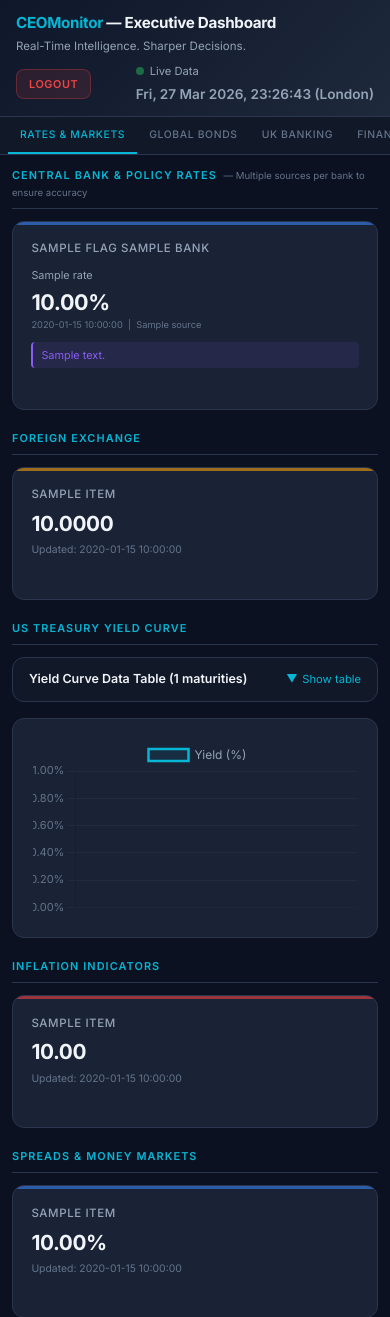
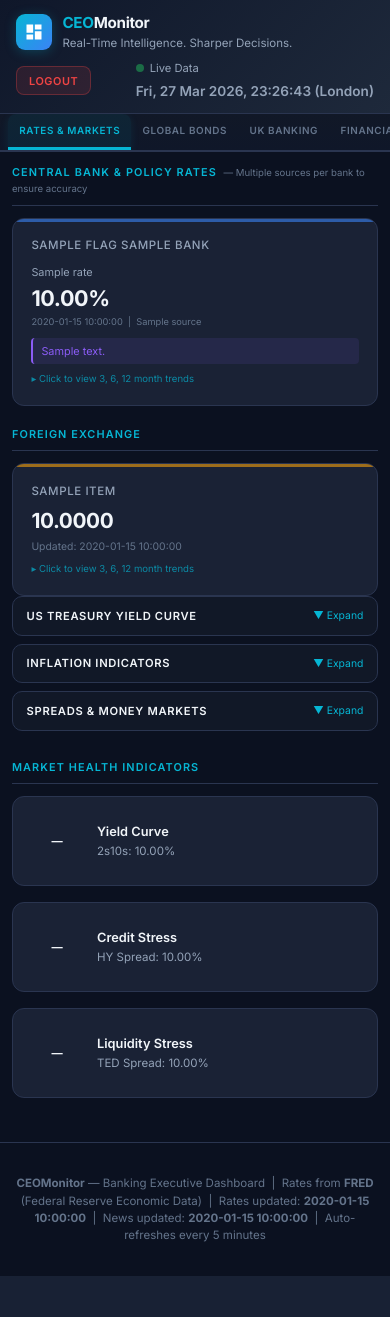
Before and after one commit to naveedk2535-tech/CEOMonitor, a Flask app: template templates/dashboard.html in a window 390 px wide. Shown: the top 1317 px of the page. After the commit the page ends 1276 px from the top, so only its background shows below. Run offline with Flask 3, Linux system fonts and the light colour scheme; the template is opened without the code that fills it: most values are stand-ins (such as "Sample title", 1, 10 or a date in 2020).

Commit message:
UI overhaul: news tabs, mobile collapsible sections, nav tabs, logo polish
- Financial News: UK & Global as sub-tabs (not side-by-side)
- UK Finance feeds now use Google News RSS (works on PythonAnywhere)
- Nav tabs: more pronounced with background, shadow, rounded corners
- Click-hint always visible (not hover-only), with arrow icon
- Mobile: Treasury/Inflation/Spreads are collapsible sections
- Mobile: better compact layout for header, cards, tabs
- Logo: icon + tagline + "Executive Financial Command Centre" subtitle
- Login: faster ticker, italic tagline, professional subtitle

Co-Authored-By: Claude Opus 4.6 (1M context) <noreply@anthropic.com>

```diff
--- a/app.py
+++ b/app.py
@@ -195,18 +195,18 @@ ALL_SERIES["ECB_MLF"] = "ECB Marginal Lending Rate"
 # ---------------------------------------------------------------------------
 NEWS_FEEDS = {
     "uk_finance": [
+        {"name": "Google News — UK Finance", "url": "https://news.google.com/rss/search?q=UK+finance+economy+banking+interest+rates&hl=en-GB&gl=GB&ceid=GB:en", "icon": "🇬🇧"},
+        {"name": "Google News — UK Economy", "url": "https://news.google.com/rss/search?q=UK+economy+inflation+Bank+of+England&hl=en-GB&gl=GB&ceid=GB:en", "icon": "📊"},
         {"name": "BBC — Business", "url": "http://feeds.bbci.co.uk/news/business/rss.xml", "icon": "📰"},
-        {"name": "The Guardian — Business", "url": "https://www.theguardian.com/uk/business/rss", "icon": "📊"},
-        {"name": "BBC — Economy", "url": "http://feeds.bbci.co.uk/news/business/economy/rss.xml", "icon": "📉"},
     ],
     "central_banking": [
         {"name": "Bank of England — News", "url": "https://www.bankofengland.co.uk/rss/news", "icon": "🏛️"},
         {"name": "FCA — News", "url": "https://www.fca.org.uk/news/rss.xml", "icon": "⚖️"},
     ],
     "global_markets": [
+        {"name": "Google News — Global Markets", "url": "https://news.google.com/rss/search?q=global+markets+stocks+bonds+finance&hl=en-GB&gl=GB&ceid=GB:en", "icon": "🌍"},
+        {"name": "Google News — Central Banks", "url": "https://news.google.com/rss/search?q=Federal+Reserve+ECB+central+bank+interest+rate&hl=en-GB&gl=GB&ceid=GB:en", "icon": "🏛️"},
         {"name": "CNBC — Finance", "url": "https://search.cnbc.com/rs/search/combinedcms/view.xml?partnerId=wrss01&id=10000664", "icon": "📈"},
-        {"name": "Bloomberg — Markets", "url": "https://feeds.bloomberg.com/markets/news.rss", "icon": "💹"},
-        {"name": "Google News — Banking", "url": "https://news.google.com/rss/search?q=banking+finance+interest+rates&hl=en-GB&gl=GB&ceid=GB:en", "icon": "🔍"},
     ],
 }
 
--- a/templates/dashboard.html
+++ b/templates/dashboard.html
@@ -70,18 +70,28 @@
 
         /* NAV TABS */
         .nav-tabs {
-            background: var(--bg-secondary);
-            border-bottom: 1px solid var(--border);
+            background: linear-gradient(180deg, #111827 0%, #0f1729 100%);
+            border-bottom: 2px solid var(--border);
             display: flex; overflow-x: auto; padding: 0 2rem;
+            gap: 0.25rem;
         }
         .nav-tab {
-            padding: 0.75rem 1.25rem; font-size: 0.78rem; font-weight: 500;
+            padding: 0.85rem 1.4rem; font-size: 0.82rem; font-weight: 600;
             color: var(--text-muted); text-transform: uppercase; letter-spacing: 0.06em;
-            cursor: pointer; border-bottom: 2px solid transparent;
-            white-space: nowrap; transition: color 0.2s, border-color 0.2s;
+            cursor: pointer; border-bottom: 3px solid transparent;
+            white-space: nowrap; transition: all 0.2s;
+            border-radius: 8px 8px 0 0;
         }
-        .nav-tab:hover { color: var(--text-primary); }
-        .nav-tab.active { color: var(--accent-cyan); border-bottom-color: var(--accent-cyan); }
+        .nav-tab:hover {
+            color: var(--text-primary);
+            background: rgba(6,182,212,0.05);
+        }
+        .nav-tab.active {
+            color: var(--accent-cyan);
+            border-bottom-color: var(--accent-cyan);
+            background: rgba(6,182,212,0.08);
+            box-shadow: 0 2px 8px rgba(6,182,212,0.1);
+        }
 
         .tab-content { display: none; }
         .tab-content.active { display: block; }
@@ -147,7 +157,7 @@
         }
         .card .click-hint {
             font-size: 0.6rem; color: var(--accent-cyan); margin-top: 0.5rem;
-            opacity: 0; transition: opacity 0.2s;
+            opacity: 0.7; transition: opacity 0.2s;
         }
         .card:hover .click-hint { opacity: 1; }
 
@@ -390,6 +400,30 @@
             border-top: 1px solid var(--border); margin-top: 2rem;
         }
 
+        /* Mobile collapsible sections (treasury, inflation, spreads) */
+        .mobile-collapse-header {
+            display: none;
+        }
+
+        /* News sub-tabs */
+        .news-subtabs {
+            display: flex; gap: 0.5rem; margin-bottom: 1rem;
+        }
+        .news-subtab {
+            padding: 0.5rem 1.2rem; border-radius: 8px;
+            background: var(--bg-card); border: 1px solid var(--border);
+            color: var(--text-secondary); font-size: 0.75rem; font-weight: 600;
+            cursor: pointer; transition: all 0.2s; text-transform: uppercase;
+            letter-spacing: 0.04em;
+        }
+        .news-subtab:hover { border-color: var(--accent-cyan); color: var(--text-primary); }
+        .news-subtab.active {
+            background: rgba(6,182,212,0.12); border-color: var(--accent-cyan);
+            color: var(--accent-cyan);
+        }
+        .news-panel { display: none; }
+        .news-panel.active { display: block; }
+
         @media (max-width: 768px) {
             .header {
                 padding: 0.75rem 1rem;
@@ -414,11 +448,34 @@
             .card-grid-wide { grid-template-columns: 1fr; }
             .chart-container { height: 220px; }
             .nav-tabs { padding: 0 0.5rem; gap: 0; }
-            .nav-tab { padding: 0.6rem 0.75rem; font-size: 0.65rem; }
+            .nav-tab { padding: 0.55rem 0.7rem; font-size: 0.62rem; font-weight: 600; }
             .modal { width: 96%; max-height: 90vh; }
             .two-col { grid-template-columns: 1fr; gap: 1rem; }
             .quick-links { grid-template-columns: 1fr; }
             .section-title { font-size: 0.68rem; margin: 1.25rem 0 0.75rem; }
+
+            /* Mobile collapsible sections */
+            .mobile-collapse-header {
+                display: flex; align-items: center; justify-content: space-between;
+                cursor: pointer; padding: 0.65rem 0.85rem;
+                background: var(--bg-secondary); border: 1px solid var(--border);
+                border-radius: 10px; margin-bottom: 0.5rem;
+            }
+            .mobile-collapse-header .mc-label {
+                font-size: 0.7rem; font-weight: 600; color: var(--text-primary);
+                text-transform: uppercase; letter-spacing: 0.06em;
+            }
+            .mobile-collapse-header .mc-toggle {
+                font-size: 0.65rem; color: var(--accent-cyan);
+            }
+            .mobile-collapse-body {
+                max-height: 0; overflow: hidden;
+                transition: max-height 0.4s ease;
+            }
+            .mobile-collapse-body.mc-open { max-height: 2000px; }
+
+            /* Hide desktop section titles for collapsible sections */
+            .mobile-hide-title { display: none; }
         }
 
         @media (max-width: 420px) {
@@ -432,8 +489,15 @@
 <!-- HEADER -->
 <header class="header">
     <div class="header-left">
-        <h1><span>CEOMonitor</span> — Executive Dashboard</h1>
+        <div style="display:flex; align-items:center; gap:0.65rem;">
+            <div style="width:36px; height:36px; background:linear-gradient(135deg,#06b6d4,#3b82f6); border-radius:9px; display:flex; align-items:center; justify-content:center; box-shadow:0 2px 12px rgba(6,182,212,0.25); flex-shrink:0;">
+                <svg width="20" height="20" viewBox="0 0 24 24" fill="white" xmlns="http://www.w3.org/2000/svg"><path d="M3 13h8V3H3v10zm0 8h8v-6H3v6zm10 0h8V11h-8v10zm0-18v6h8V3h-8z"/></svg>
+            </div>
+            <div>
+                <h1><span>CEO</span>Monitor</h1>
                 <div class="subtitle">Real-Time Intelligence. Sharper Decisions.</div>
+            </div>
+        </div>
     </div>
     <div class="header-right">
         <div class="header-clock">
@@ -500,7 +564,7 @@
             </div>
             {% endif %}
 
-            <div class="click-hint">Click for 3, 6, 12 month history</div>
+            <div class="click-hint">&#9656; Click to view 3, 6, 12 month trends</div>
         </div>
         {% endfor %}
     </div>
@@ -522,13 +586,18 @@
                 <div class="value na">N/A</div>
             {% endif %}
             <div class="date">Updated: {{ item.date or '—' }}</div>
-            <div class="click-hint">Click for 3, 6, 12 month history</div>
+            <div class="click-hint">&#9656; Click to view 3, 6, 12 month trends</div>
         </div>
         {% endfor %}
     </div>
 
-    <!-- US Treasury Yield Curve — COLLAPSIBLE TABLE -->
-    <div class="section-title">US Treasury Yield Curve</div>
+    <!-- US Treasury Yield Curve — COLLAPSIBLE TABLE (mobile-collapsible wrapper) -->
+    <div class="mobile-collapse-header" onclick="toggleMobileCollapse('mc-treasury')">
+        <span class="mc-label">US Treasury Yield Curve</span>
+        <span class="mc-toggle">&#9660; Expand</span>
+    </div>
+    <div class="section-title mobile-hide-title">US Treasury Yield Curve</div>
+    <div class="mobile-collapse-body mc-open" id="mc-treasury">
     <div class="collapsible-header" id="yc-toggle" onclick="toggleCollapsible('yc')">
         <span class="ch-label">Yield Curve Data Table ({{ grouped.us_treasuries | length }} maturities)</span>
         <span class="ch-toggle"><span class="ch-arrow" id="yc-arrow">&#9660;</span> Show table</span>
@@ -561,8 +630,15 @@
         <canvas id="yieldCurveChart"></canvas>
     </div>
 
-    <!-- Inflation -->
-    <div class="section-title">Inflation Indicators</div>
+    </div><!-- /mc-treasury -->
+
+    <!-- Inflation (mobile-collapsible) -->
+    <div class="mobile-collapse-header" onclick="toggleMobileCollapse('mc-inflation')">
+        <span class="mc-label">Inflation Indicators</span>
+        <span class="mc-toggle">&#9660; Expand</span>
+    </div>
+    <div class="section-title mobile-hide-title">Inflation Indicators</div>
+    <div class="mobile-collapse-body mc-open" id="mc-inflation">
     <div class="card-grid">
         {% for item in grouped.inflation %}
         <div class="card accent-red" onclick="openHistory('{{ item.id }}', '{{ item.label }}')">
@@ -578,13 +654,20 @@
                 <div class="value na">N/A</div>
             {% endif %}
             <div class="date">Updated: {{ item.date or '—' }}</div>
-            <div class="click-hint">Click for 3, 6, 12 month history</div>
+            <div class="click-hint">&#9656; Click to view 3, 6, 12 month trends</div>
         </div>
         {% endfor %}
     </div>
 
-    <!-- Spreads & Money Markets -->
-    <div class="section-title">Spreads &amp; Money Markets</div>
+    </div><!-- /mc-inflation -->
+
+    <!-- Spreads & Money Markets (mobile-collapsible) -->
+    <div class="mobile-collapse-header" onclick="toggleMobileCollapse('mc-spreads')">
+        <span class="mc-label">Spreads &amp; Money Markets</span>
+        <span class="mc-toggle">&#9660; Expand</span>
+    </div>
+    <div class="section-title mobile-hide-title">Spreads &amp; Money Markets</div>
+    <div class="mobile-collapse-body mc-open" id="mc-spreads">
     <div class="card-grid card-grid-wide">
         {% for item in grouped.spreads %}
         <div class="card" onclick="openHistory('{{ item.id }}', '{{ item.label }}')">
@@ -603,10 +686,12 @@
                 <div class="value na">N/A</div>
             {% endif %}
             <div class="date">Updated: {{ item.date or '—' }}</div>
-            <div class="click-hint">Click for 3, 6, 12 month history</div>
+            <div class="click-hint">&#9656; Click to view 3, 6, 12 month trends</div>
         </div>
         {% endfor %}
     </div>
+
+    </div><!-- /mc-spreads -->
 
     <!-- Market Health -->
     <div class="section-title">Market Health Indicators</div>
@@ -730,7 +815,7 @@
                 <div class="value na">N/A</div>
             {% endif %}
             <div class="date">Updated: {{ item.date or '—' }}</div>
-            <div class="click-hint">Click for 3, 6, 12 month history</div>
+            <div class="click-hint">&#9656; Click to view 3, 6, 12 month trends</div>
         </div>
         {% endfor %}
     </div>
@@ -778,29 +863,18 @@
 <!-- TAB 4: FINANCIAL NEWS                                              -->
 <!-- ================================================================== -->
 <div class="tab-content" id="tab-news">
-    <div class="two-col">
-        <div>
-            <div class="section-title">UK &amp; European Finance</div>
-            <div class="news-feed">
-                {% if news.get('uk_finance') %}
-                    {% for item in news.uk_finance[:10] %}
-                    <div class="news-item">
-                        <div class="news-source">{{ item.icon }} {{ item.source }}</div>
-                        <div class="news-title"><a href="{{ item.link }}" target="_blank">{{ item.title }}</a></div>
-                        {% if item.summary %}<div class="news-summary">{{ item.summary }}</div>{% endif %}
-                        {% if item.date %}<div class="news-date">{{ item.date }}</div>{% endif %}
+
+    <!-- News sub-tabs -->
+    <div class="news-subtabs">
+        <div class="news-subtab active" data-newstab="global" onclick="switchNewsTab('global')">Global Markets</div>
+        <div class="news-subtab" data-newstab="uk" onclick="switchNewsTab('uk')">UK &amp; Europe</div>
     </div>
-                    {% endfor %}
-                {% else %}
-                    <div class="empty-state">Loading UK finance news...</div>
-                {% endif %}
-            </div>
-        </div>
-        <div>
-            <div class="section-title">Global Markets</div>
+
+    <!-- Global Markets Panel -->
+    <div class="news-panel active" id="newspanel-global">
         <div class="news-feed">
             {% if news.get('global_markets') %}
-                    {% for item in news.global_markets[:10] %}
+                {% for item in news.global_markets[:15] %}
                 <div class="news-item">
                     <div class="news-source">{{ item.icon }} {{ item.source }}</div>
                     <div class="news-title"><a href="{{ item.link }}" target="_blank">{{ item.title }}</a></div>
@@ -812,6 +886,23 @@
                 <div class="empty-state">Loading global market news...</div>
             {% endif %}
         </div>
+    </div>
+
+    <!-- UK & European Panel -->
+    <div class="news-panel" id="newspanel-uk">
+        <div class="news-feed">
+            {% if news.get('uk_finance') %}
+                {% for item in news.uk_finance[:15] %}
+                <div class="news-item">
+                    <div class="news-source">{{ item.icon }} {{ item.source }}</div>
+                    <div class="news-title"><a href="{{ item.link }}" target="_blank">{{ item.title }}</a></div>
+                    {% if item.summary %}<div class="news-summary">{{ item.summary }}</div>{% endif %}
+                    {% if item.date %}<div class="news-date">{{ item.date }}</div>{% endif %}
+                </div>
+                {% endfor %}
+            {% else %}
+                <div class="empty-state">Loading UK finance news...</div>
+            {% endif %}
         </div>
     </div>
 
@@ -1033,6 +1124,30 @@
     updateClock();
     setInterval(updateClock, 1000);
 
+    // ---- News sub-tabs ----
+    function switchNewsTab(tab) {
+        document.querySelectorAll('.news-subtab').forEach(t => t.classList.remove('active'));
+        document.querySelectorAll('.news-panel').forEach(p => p.classList.remove('active'));
+        document.querySelector(`.news-subtab[data-newstab="${tab}"]`).classList.add('active');
+        document.getElementById('newspanel-' + tab).classList.add('active');
+    }
+
+    // ---- Mobile collapsible sections ----
+    function toggleMobileCollapse(id) {
+        const body = document.getElementById(id);
+        const header = body.previousElementSibling.previousElementSibling; // skip the desktop title
+        body.classList.toggle('mc-open');
+        const toggle = header.querySelector('.mc-toggle');
+        toggle.innerHTML = body.classList.contains('mc-open') ? '&#9650; Collapse' : '&#9660; Expand';
+    }
+
+    // On page load, collapse mobile sections if on mobile
+    if (window.innerWidth <= 768) {
+        document.querySelectorAll('.mobile-collapse-body').forEach(el => {
+            el.classList.remove('mc-open');
+        });
+    }
+
     // ---- Tab navigation ----
     document.querySelectorAll('.nav-tab').forEach(tab => {
         tab.addEventListener('click', () => {
--- a/templates/login.html
+++ b/templates/login.html
@@ -254,8 +254,11 @@
             </svg>
         </div>
         <div class="logo-title"><span>CEO</span>Monitor</div>
-        <div class="logo-subtitle">
+        <div class="logo-subtitle" style="font-style:italic; letter-spacing:0.04em; margin-top:0.15rem;">
             Real-Time Intelligence. Sharper Decisions.
+        </div>
+        <div style="font-size:0.65rem; color:#475569; margin-top:0.6rem; letter-spacing:0.08em; text-transform:uppercase;">
+            Executive Financial Command Centre
         </div>
     </div>
 
```
Lines whose indentation alone changed are shown as unchanged.
